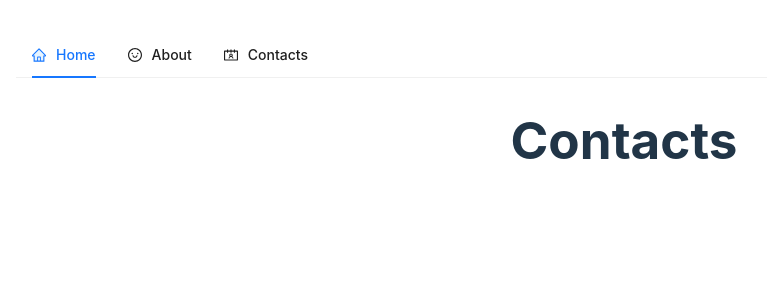
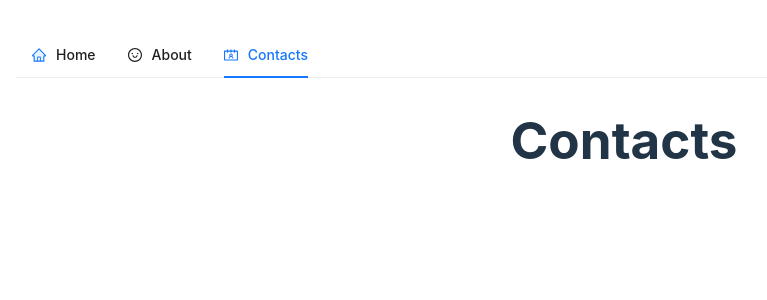
Before and after one commit to StanislavKovtun/react-stack, a React (Vite) app: page /contacts in a window 1280 px wide. Shown: the top 300 px of the page, without its empty margins (16-783 px from the left). Built offline with nearby package versions, Linux system fonts and the light colour scheme.

Commit message:
Add default menu

```diff
--- a/src/App.tsx
+++ b/src/App.tsx
@@ -7,12 +7,18 @@ import Contacts from './pages/Contacts';
 
 import './App.css';
 
+export const routes = {
+    home: 'home',
+    about: 'about',
+    contacts: 'contacts',
+}
+
 const router = createBrowserRouter(
     createRoutesFromElements(
         <Route path="/" element={<Layout />}>
             <Route index element={<Home />} />
-            <Route path="contacts" element={<Contacts />} />
-            <Route path="about" element={<About />} />
+            <Route path={routes.contacts} element={<Contacts />} />
+            <Route path={routes.about} element={<About />} />
         </Route>
     )
 )
--- a/src/components/Header.tsx
+++ b/src/components/Header.tsx
@@ -1,30 +1,36 @@
+
 import { HomeTwoTone, SmileOutlined, ContactsOutlined } from '@ant-design/icons';
 import { Menu } from 'antd';
 import { SetStateAction, useState } from 'react';
-import { Link } from 'react-router-dom';
+import { Link, useLocation } from 'react-router-dom';
+import { routes } from '../App';
 
 const Header = () => {
-  const [current, setCurrent] = useState('home');
+
+    const location = useLocation();
+    const currentRoute = location.pathname.includes('/') && location.pathname.length > 1 ? location.pathname.replace('/', '') : routes.home;
+
+    const [current, setCurrent] = useState(currentRoute);
     const onClick = (e: { key: SetStateAction<string> }) => {
         console.log('click ', e);
         setCurrent(e.key);
     };
+
     return (
-    <>
         <nav>
             <Menu onClick={onClick} selectedKeys={[current]} mode="horizontal">
-      <Menu.Item key="home" icon= {<HomeTwoTone />}>
+                <Menu.Item key={routes.home} icon={<HomeTwoTone />}>
                     <Link to="/">Home</Link>
                 </Menu.Item>
-      <Menu.Item key="about" icon= {<SmileOutlined />}>
-        <Link to="/about">About</Link>
+                <Menu.Item key={routes.about} icon={<SmileOutlined />}>
+                    <Link to={`/${routes.about}`}>About</Link>
                 </Menu.Item>
-      <Menu.Item key="contacts" icon= {<ContactsOutlined />}>
-        <Link to="/contacts">Contacts</Link>
+                <Menu.Item key={routes.contacts} icon={<ContactsOutlined />}>
+                    <Link to={`${routes.contacts}`}>Contacts</Link>
                 </Menu.Item>
             </Menu>
         </nav>
-    </>
     )
 };
+
 export default Header;
```
Lines whose indentation alone changed are shown as unchanged.
